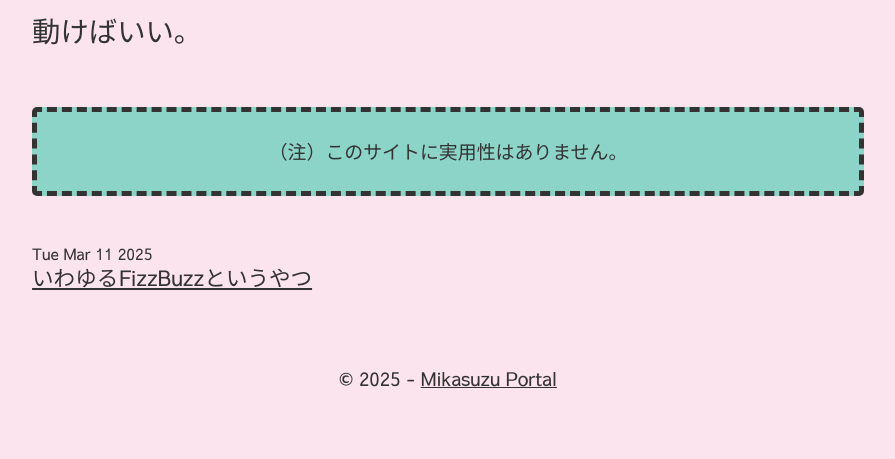
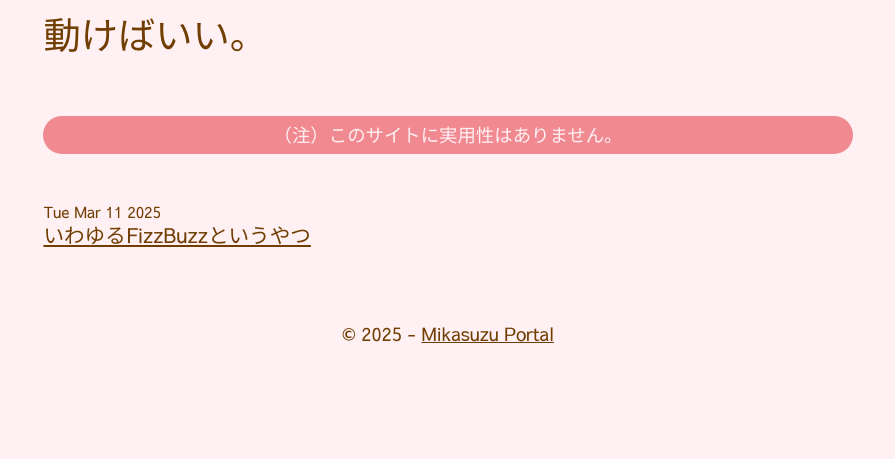
Before and after one commit to hirotoe0112/ugokeba, an Astro site in the folder ugokeba/: page / in a window 1280 px wide. Shown: the whole page, without its empty margins (192-1087 px from the left). Built offline with nearby package versions, Linux system fonts and the light colour scheme; Astro itself is replaced by a stand-in of ours; a web font is replaced by a local one.

Commit message:
レイアウト

```diff
--- a/ugokeba/src/layouts/Layout.astro
+++ b/ugokeba/src/layouts/Layout.astro
@@ -207,13 +207,13 @@
 
 	:root {
 		--font-size-sm: clamp(0.7rem, 0.2vw + 0.7rem, 0.9rem);
-		--font-size-base: clamp(1rem, 0.34vw + 0.91rem, 1.19rem);
-		--font-size-lg: clamp(1.2rem, 0.7vw + 1.2rem, 1.5rem);
+		--font-size-base: clamp(1rem, 0.3vw + 0.91rem, 1.15rem);
+		--font-size-lg: clamp(2rem, 0.9vw + 1.4rem, 2.7rem);
 		--font-size-xl: clamp(2.44rem, 2.38vw + 1.85rem, 3.75rem);
 
-		--color-text: hsl(0, 0%, 20%);
-		--color-bg: hsl(336, 77%, 94%);
-		--color-callout: hsl(169, 46%, 69%);
+		--color-text: hsl(33, 100%, 22%);
+		--color-bg: hsl(345, 100%, 97%);
+		--color-callout: hsl(356, 77%, 74%);
 	}
 
 	html {
--- a/ugokeba/src/pages/index.astro
+++ b/ugokeba/src/pages/index.astro
@@ -13,11 +13,10 @@
 <style>
 	div#callout {
 		background-color: var(--color-callout);
-		color: var(--color-text);
-		padding: 30px 0;
+		color: var(--color-bg);
+		padding: 10px 0;
 		text-align: center;
-		border: 5px dashed var(--color-text);
-		border-radius: 5px;
+		border-radius: 50px;
 		margin-bottom: 50px;
 	}
 </style>
--- a/ugokeba/src/pages/snippets/[...slug].astro
+++ b/ugokeba/src/pages/snippets/[...slug].astro
@@ -22,8 +22,8 @@
 
 <style>
   h1 {
-    margin: 5px 0;
-    font-size: var(--font-size-base);
+    margin: 5px 0 50px 0;
+    font-size: var(--font-size-lg);
     font-weight: bold;
   }
 
```
